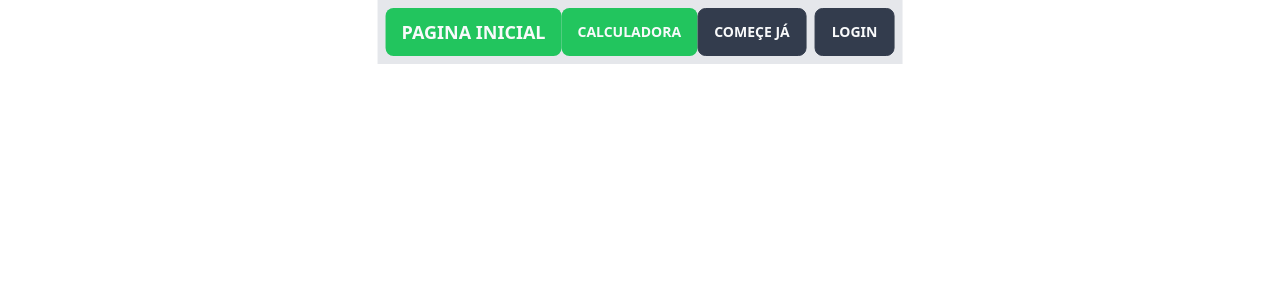
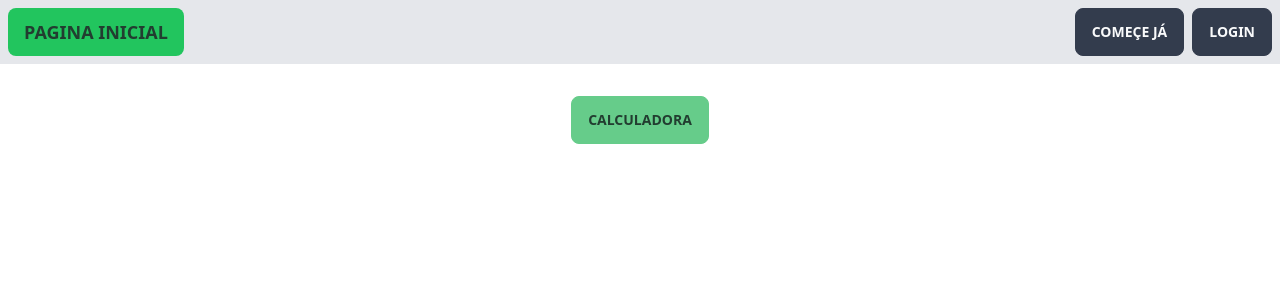
Before and after one commit to glopes7/app-rendimentos, a React (Vite) app: page / in a window 1280 px wide. Shown: the top 300 px of the page. Built offline with nearby package versions, Linux system fonts and the light colour scheme.

Commit message:
add button p-10

```diff
--- a/src/pages/Home.tsx
+++ b/src/pages/Home.tsx
@@ -8,21 +8,12 @@ export default function Home() {
     return <Navigate to="/calculator" />;
   }
   return (
-    <div className="absolute left-1/2 -translate-x-1/2 flex  flex-col items-center gap-y-4">
+    <div>
       <div className=" px-2 py-2 items-center bg-gray-200 flex justify-between">
-        <button className="border-none text-lg btn bg-green-500">
+        <button className="btn-primary border-none text-lg btn bg-green-500">
           Pagina Inicial
         </button>
-        <div>
-          <button
-            onClick={() => {
-              SetGoToCalculator(true);
-            }}
-            className=" bg-green-500 border-none btn text-center"
-          >
-            Calculadora
-          </button>
-        </div>
+
         <div className="flex gap-2  items-center">
           <button className="btn">Começe Já</button>
           <div>
@@ -30,6 +21,15 @@ export default function Home() {
           </div>
         </div>
       </div>
+      <div className="flex justify-center p-8">
+        <button  className="btn btn-primary"
+          onClick={() => {
+            SetGoToCalculator(true);
+          }}
+        >
+          Calculadora
+        </button>
+      </div>
     </div>
   );
 }
```
